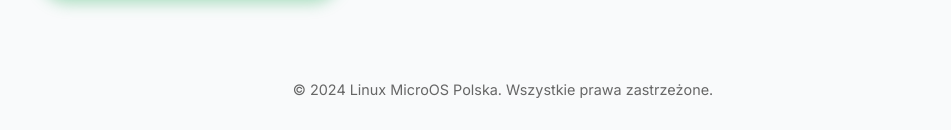
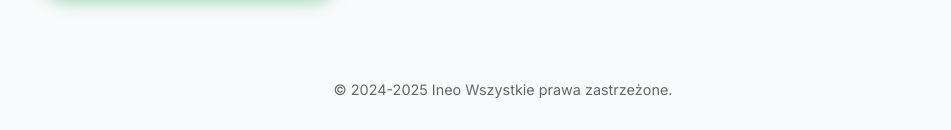
Before and after one commit to mich111discord/microos, a plain HTML site: page index.html in a window 1280 px wide. Shown: the part 1314-1444 px from the top of the page, without its empty margins (137-1088 px from the left). Drawn offline with Linux system fonts and the light colour scheme.

Commit message:
Update index.html

```diff
--- a/index.html
+++ b/index.html
@@ -167,7 +167,7 @@
   </section>
 </main>
 <footer>
-  &copy; 2024 Linux MicroOS Polska. Wszystkie prawa zastrzeżone.
+  &copy; 2024-2025 Ineo Wszystkie prawa zastrzeżone.
 </footer>
 </body>
 </html>
```
